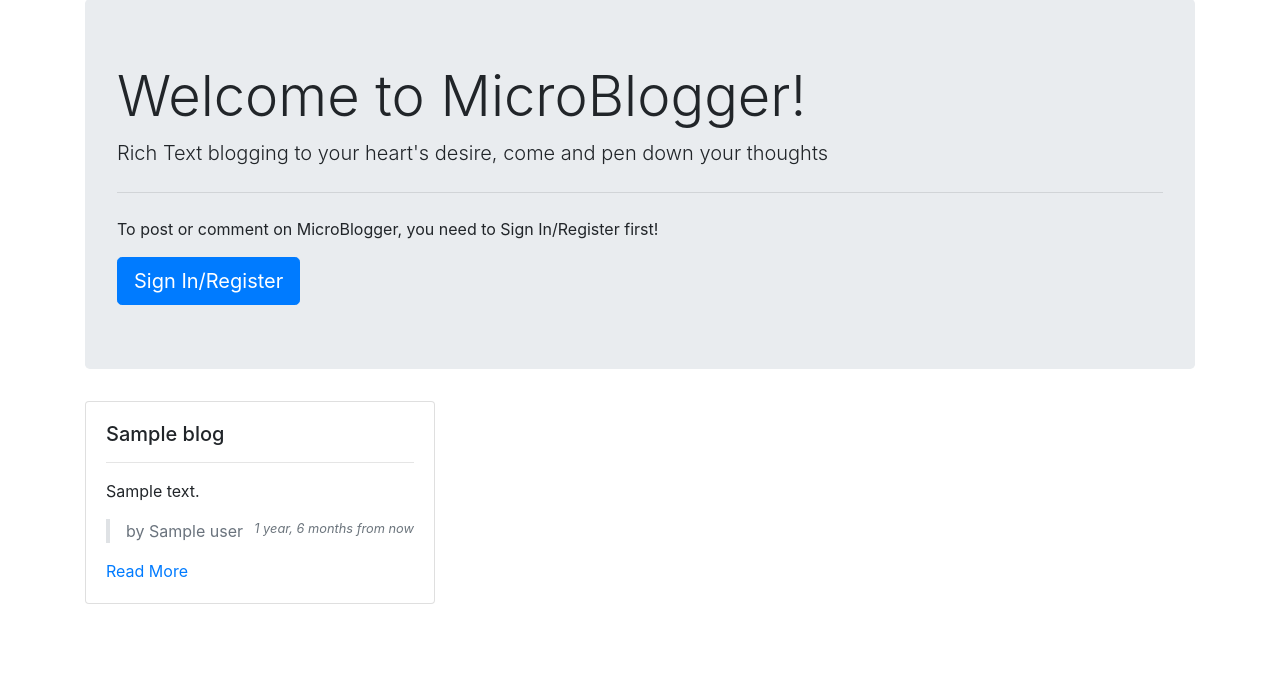
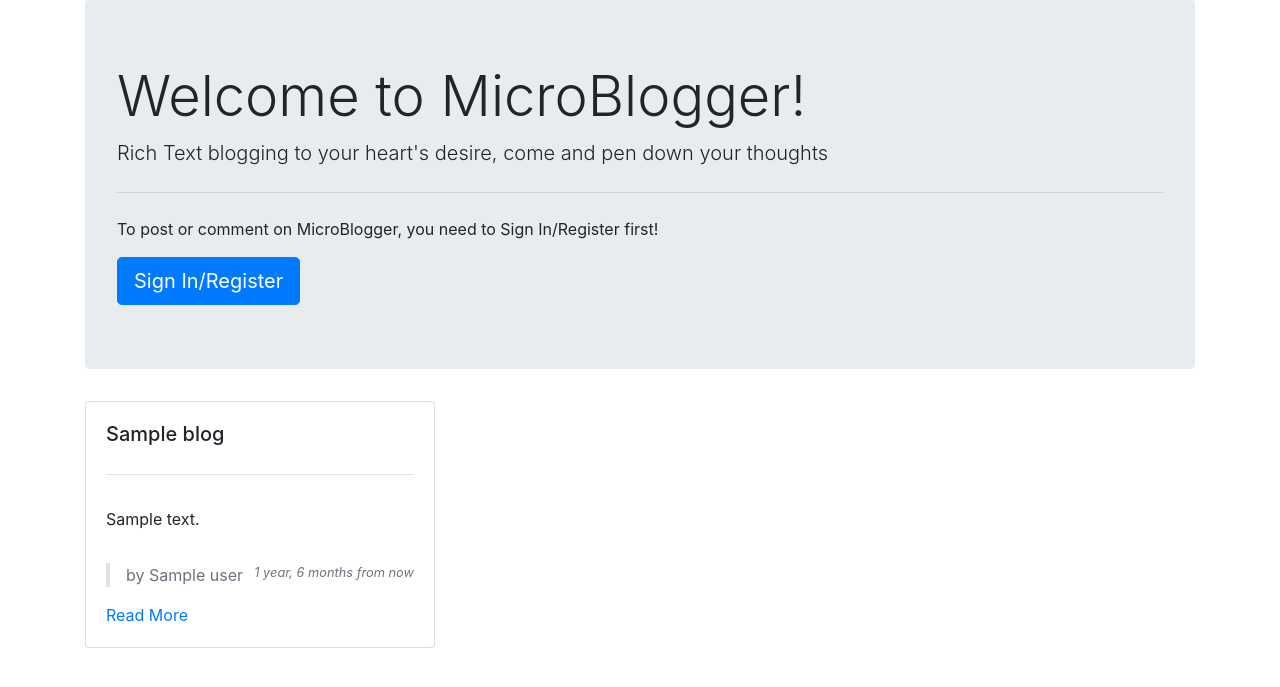
Before and after one commit to Akshay0724/micro-blogger, a Django app: template blogs/templates/blogs/index.html in a window 1280 px wide. Shown: the part 81-768 px from the top of the page. Run offline with Django 3.2, Linux system fonts and the light colour scheme; the template is opened without the code that fills it: most values are stand-ins (such as "Sample title", 1, 10 or a date in 2020); data that the repository does not hold is empty; some libraries are stand-ins or nearby versions.

Commit message:
feat: Make blog cards of same height
Also, align the author bar to bottom

```diff
--- a/blogs/templates/blogs/index.html
+++ b/blogs/templates/blogs/index.html
@@ -16,12 +16,12 @@
 
         <div class="row">
             {% for blog in blogs %}
-                <div class="col-md-6 col-lg-4">
-                    <div class="card">
-                        <div class="card-body">
-                            <h5 class="card-title">{{ blog.title }}</h5>
-                            <hr>
-                            <p class="card-text">{{ blog.content|safe|truncatewords:"20"|linebreaks }}</p>
+                <div class="col-md-6 col-lg-4 d-flex mb-4">
+                    <div class="card card-body d-flex flex-column">
+                        <h5 class="card-title">{{ blog.title }}</h5>
+                        <hr>
+                        <p class="card-text">{{ blog.content|safe|truncatewords:"15"|linebreaks }}</p>
+                        <div class="mt-auto">
                             <small class="float-right"><em class="text-muted">{{ blog.created_at|naturaltime }}</em></small>
                             <blockquote>by {{ blog.user }}</blockquote>
                             <a href="{% url 'post_detail' blog.id  %}" class="card-link">Read More</a>
```
